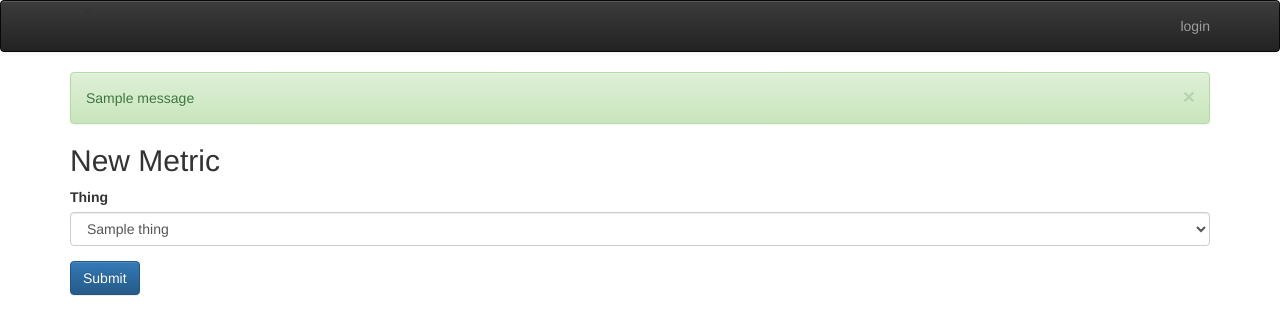
After one commit to stevewoolley/roost, a Flask app: page /new-metric in a window 1280 px wide. The commit adds this page. Shown: the top 335 px of the page. Run offline with Flask 2, Linux system fonts and the light colour scheme; tables that the repository leaves empty hold one stand-in row (values such as "Sample post"); one stand-in notice (Sample message) is shown; some libraries are stand-ins or nearby versions.

Commit message:
fix migrations. required category for flash messages. made thing to metric relationship one-to-one

```diff
--- a/app/forms.py
+++ b/app/forms.py
@@ -1,7 +1,8 @@
 from flask_wtf import Form
 from wtforms import StringField, PasswordField, validators, FileField, FieldList, IntegerField
 from wtforms.ext.sqlalchemy.fields import QuerySelectField
-from .models import Certificate
+from .models import Certificate, Thing
+from sqlalchemy.orm import load_only
 
 class LoginForm(Form):
     email = StringField('email', [validators.DataRequired(), validators.Email()])
@@ -12,11 +13,23 @@ class CertificateUploadForm(Form):
     name = StringField('name', [validators.Optional(), validators.Length(max=50)])
     uploads = FieldList(FileField())
 
+
 def enabled_certificates():
     return Certificate.query.all()
+
 
 class ThingForm(Form):
     name = StringField('name', [validators.InputRequired(), validators.Length(max=50)])
     endpoint = StringField('endpoint', [validators.InputRequired(), validators.Length(max=250), validators.URL()])
     certificate = QuerySelectField(query_factory=enabled_certificates,
-                            allow_blank=True)
+                                   allow_blank=False)
+
+
+def enabled_things():
+    return Thing.query.all()
+
+
+class MetricForm(Form):
+    thing_id = IntegerField('thing_id')
+    thing = QuerySelectField(query_factory=enabled_things,
+                               allow_blank=False)
--- a/app/models.py
+++ b/app/models.py
@@ -42,11 +42,9 @@ class Certificate(db.Model):
     name = db.Column(db.String(50))
     created_at = db.Column('created_at', DateTime, default=datetime.datetime.now)
 
-    def __init__(self, name):
-        self.name = name
-
     def __repr__(self):
         return self.name
+
 
 class Thing(db.Model):
     __tablename__ = 'things'
@@ -54,10 +52,21 @@ class Thing(db.Model):
     id = db.Column(db.Integer, primary_key=True)
     name = db.Column(db.String(50), unique=True, nullable=False)
     endpoint = db.Column(db.String(250), nullable=False)
-    created_at = db.Column('created_at', DateTime, default=datetime.datetime.now)
     certificate_id = db.Column(db.Integer, db.ForeignKey('certificates.id'))
     certificate = db.relationship('Certificate',
-                               backref=db.backref('things', lazy='dynamic'))
+                                  backref=db.backref('things', lazy='dynamic'))
+    metric = db.relationship('Metric', uselist=False, back_populates='thing')
 
     def __repr__(self):
-        return '<Thing %r>' % self.name
+        return self.name
+
+
+class Metric(db.Model):
+    __tablename__ = 'metrics'
+
+    id = db.Column(db.Integer, primary_key=True)
+    thing_id = db.Column(db.Integer, db.ForeignKey('things.id'), nullable=False)
+    thing = db.relationship('Thing', back_populates=('metric'))
+
+    def __repr__(self):
+        return self.thing.name
--- a/app/templates/flash.html
+++ b/app/templates/flash.html
@@ -1,7 +1,7 @@
-{% with messages = get_flashed_messages() %}
+{% with messages = get_flashed_messages(with_categories=true) %}
 {% if messages %}
-{% for message in messages %}
-<div class="alert alert-info alert-dismissible" role="alert">
+{% for category, message in messages %}
+<div class="alert alert-{{ category }} alert-dismissible" role="alert">
     <button type="button" class="close" data-dismiss="alert" aria-label="Close"><span
             aria-hidden="true">&times;</span>
     </button>
--- a/app/templates/metrics.html
+++ b/app/templates/metrics.html
@@ -2,6 +2,7 @@
 {% block content %}
 {% include 'flash.html' %}
 <h2>Metrics</h2>
+<a class="btn btn-primary btn-sm" href="{{ url_for('new_metric') }}">New</a>
 
 <table class="table">
     <thead>
@@ -10,9 +11,9 @@
     </tr>
     </thead>
     <tbody>
-    {%- for thing in things %}
+    {%- for metric in metrics %}
     <tr>
-        <td>{{ thing.name }}</td>
+        <td>{{ metric.thing.name }}</td>
     </tr>
     {%- endfor %}
     </tbody>
--- /dev/null
+++ b/app/templates/new-metric.html
@@ -0,0 +1,14 @@
+{% extends "base.html" %}
+{% block content %}
+{% include 'flash.html' %}
+<h2>New Metric</h2>
+
+<form method="POST">
+    {% include 'form-errors.html' %}
+    {{ form.hidden_tag() }}
+    <div class="form-group">
+        {{ form.thing_id.label('Thing') }} {{ form.thing(class_="form-control") }}
+    </div>
+    <input type="submit" class="btn btn-primary" value="Submit">
+</form>
+{% endblock %}
--- a/app/templates/new-thing.html
+++ b/app/templates/new-thing.html
@@ -3,17 +3,17 @@
 {% include 'flash.html' %}
 <h2>New Thing</h2>
 
-<form method="POST" enctype="multipart/form-data">
+<form method="POST">
     {% include 'form-errors.html' %}
     {{ form.hidden_tag() }}
     <div class="form-group">
         {{ form.name.label('Name') }} {{ form.name(class_="form-control") }}
     </div>
     <div class="form-group">
-        {{ form.name.label('Endpoint') }} {{ form.endpoint(class_="form-control") }}
+        {{ form.endpoint.label('Endpoint') }} {{ form.endpoint(class_="form-control") }}
     </div>
     <div class="form-group">
-        {{ form.name.label('Certificate') }} {{ form.certificate(class_="form-control") }}
+        {{ form.certificate.label('Certificate') }} {{ form.certificate(class_="form-control") }}
     </div>
     <input type="submit" class="btn btn-primary" value="Submit">
 </form>
--- a/app/templates/things.html
+++ b/app/templates/things.html
@@ -11,7 +11,6 @@
         <th>Name</th>
         <th>Endpoint</th>
         <th>Certs</th>
-        <th>Created</th>
     </tr>
     </thead>
     <tbody>
@@ -21,7 +20,6 @@
         <td>{{ thing.name }}</td>
         <td>{{ thing.endpoint }}</td>
         <td>{{ thing.certificate.name }}</td>
-        <td>{{ thing.created_at.strftime('%Y/%m/%d %-I:%M %p') }}</td>
     </tr>
     {%- endfor %}
     </tbody>
--- a/app/views.py
+++ b/app/views.py
@@ -3,8 +3,8 @@ from flask import request, render_template, flash, redirect, url_for
 from flask.ext.login import login_user, logout_user, current_user, login_required
 from flask.ext.bcrypt import Bcrypt
 from app import app, db, login_manager
-from .models import User, Certificate, Thing
-from .forms import LoginForm, CertificateUploadForm, ThingForm
+from .models import User, Certificate, Thing, Metric
+from .forms import LoginForm, CertificateUploadForm, ThingForm, MetricForm
 import sqlalchemy
 
 
@@ -45,7 +45,7 @@ def login():
         user = User.query.get(form.email.data)
         if user:
             if bcrypt.check_password_hash(user.password, form.password.data) and user.is_active:
-                flash("Successfully logged in as %s" % user.email)
+                flash("Successfully logged in as %s" % user.email, 'success')
                 user.authenticated = True
                 db.session.add(user)
                 db.session.commit()
@@ -68,7 +68,7 @@ def logout():
     db.session.add(user)
     db.session.commit()
     logout_user()
-    flash("User logged out")
+    flash("User logged out", 'success')
     return redirect(url_for('index'))
 
 
@@ -101,7 +101,7 @@ def get_things():
 def get_metrics():
     return render_template(
         'metrics.html',
-        things=Thing.query.all())
+        metrics=Metric.query.all())
 
 
 @app.route('/new-certificate', methods=["GET", "POST"])
@@ -117,7 +117,7 @@ def new_certificate():
                 if not upload.data.filename:  # file is invalid if filename empty
                     two_good_files = False
         if not two_good_files:
-            flash("Must enter two files")
+            flash("Must enter two files", 'warning')
             return render_template('new-certificate.html', form=form)
         # store certificate record
         certificate = Certificate(name=form.name.data)
@@ -145,11 +145,11 @@ def new_thing():
             try:
                 db.session.add(thing)
                 db.session.commit()
-                flash("%s added successfully" % thing.name)
+                flash("%s added successfully" % thing.name, 'success')
             except sqlalchemy.exc.IntegrityError, exc:
                 reason = exc.message
                 if "UNIQUE constraint" in reason:
-                    flash("%s already exists" % exc.params[0])
+                    flash("%s already exists" % exc.params[0], 'danger')
                 db.session.rollback()
 
         return render_template(
@@ -157,3 +157,26 @@ def new_thing():
             form=form)
     else:
         return render_template("new-thing.html", form=form)
+
+
+@app.route('/new-metric', methods=["GET", "POST"])
+def new_metric():
+    form = MetricForm()
+    if request.method == 'POST':
+        if form.validate_on_submit():
+            metric = Metric(thing=form.thing.data)
+            try:
+                db.session.add(metric)
+                db.session.commit()
+                flash("%s added successfully" % metric.thing.name, 'success')
+            except sqlalchemy.exc.IntegrityError, exc:
+                reason = exc.message
+                if "NOT NULL constraint" in reason:
+                    flash("Metric already exists",'danger')
+                db.session.rollback()
+
+            return render_template(
+            'new-metric.html',
+            form=form)
+    else:
+        return render_template("new-metric.html", form=form)
```
Also changed, not shown: db_repository/versions/001_migration.py (added, +19 -0 lines), db_repository/versions/002_migration.py (added, +28 -0 lines), db_repository/versions/003_migration.py (added, +26 -0 lines).
